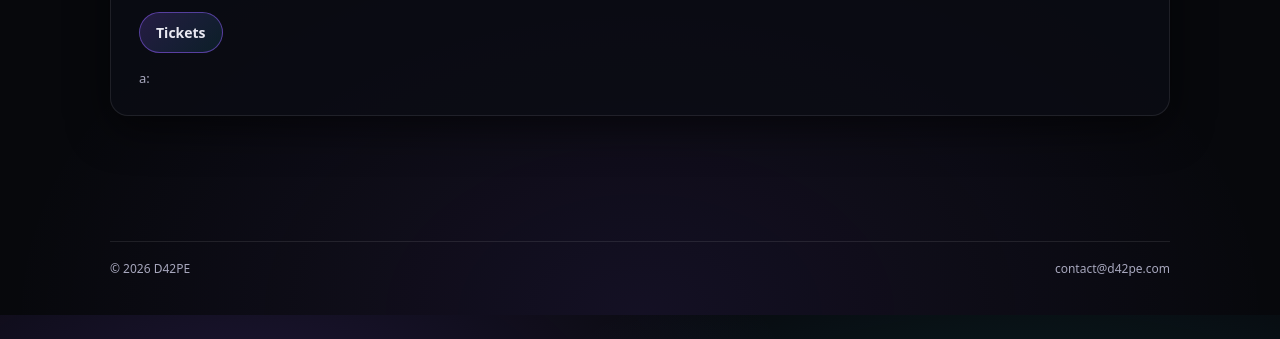
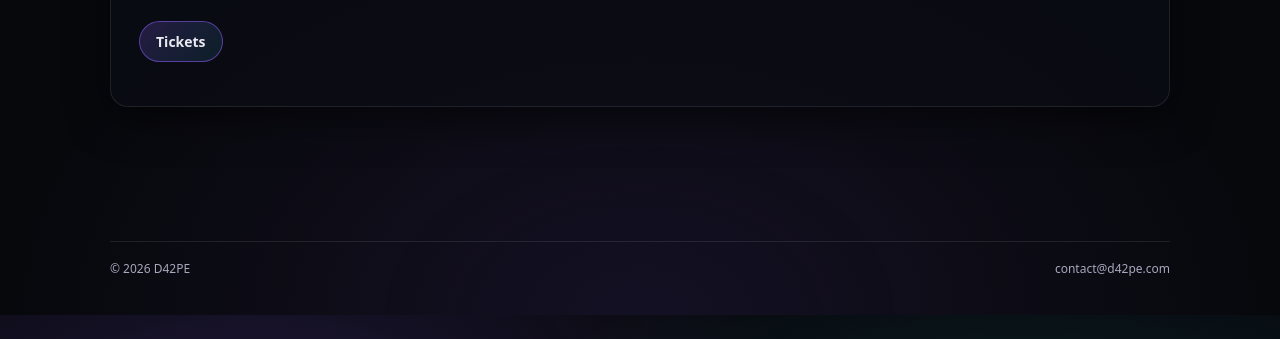
Before and after one commit to pedersonhintzkids/d42pe.com, a plain HTML site: page index.html in a window 1280 px wide. Shown: the part 461-800 px from the top of the page. Drawn offline with Linux system fonts and the light colour scheme.

Commit message:
Remove unnecessary 'a:' from secondary div

```diff
--- a/index.html
+++ b/index.html
@@ -148,7 +148,7 @@
       </div>
 
       <div class="secondary">
-        a:
+
       </div>
     </div>
   </section>
```
